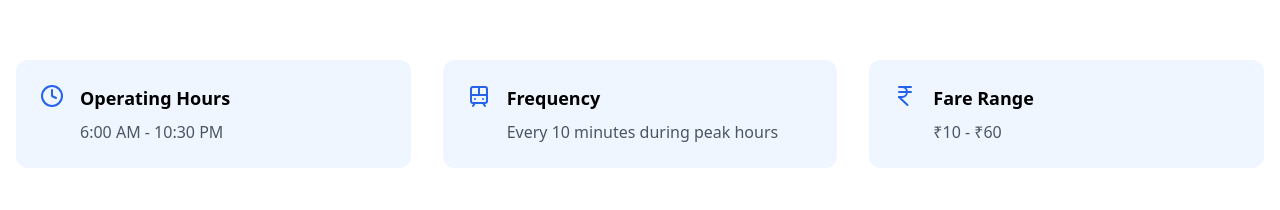
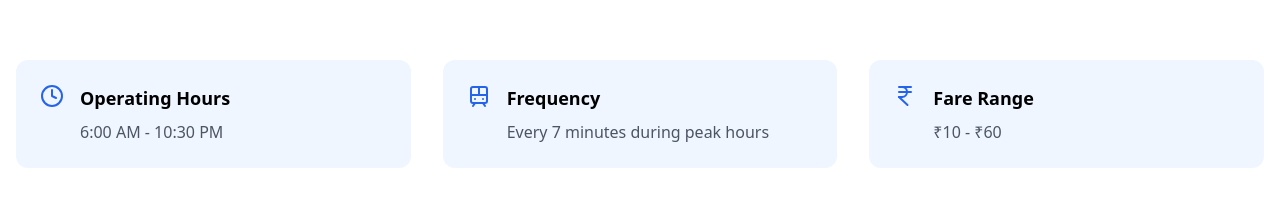
Before and after one commit to amith-vp/kochi-metro-timings, a React (Vite) app: page / in a window 1280 px wide. Shown: the part 1280-1490 px from the top of the page. Built offline with nearby package versions, Linux system fonts and the light colour scheme.

Commit message:
peak hour timings

```diff
--- a/src/App.tsx
+++ b/src/App.tsx
@@ -49,7 +49,7 @@ function App() {
               <QuickInfoCard
                 icon={<Train />}
                 title="Frequency"
-                description="Every 10 minutes during peak hours"
+                description="Every 7 minutes during peak hours"
               />
               <QuickInfoCard
                 icon={<IndianRupee />}
```
